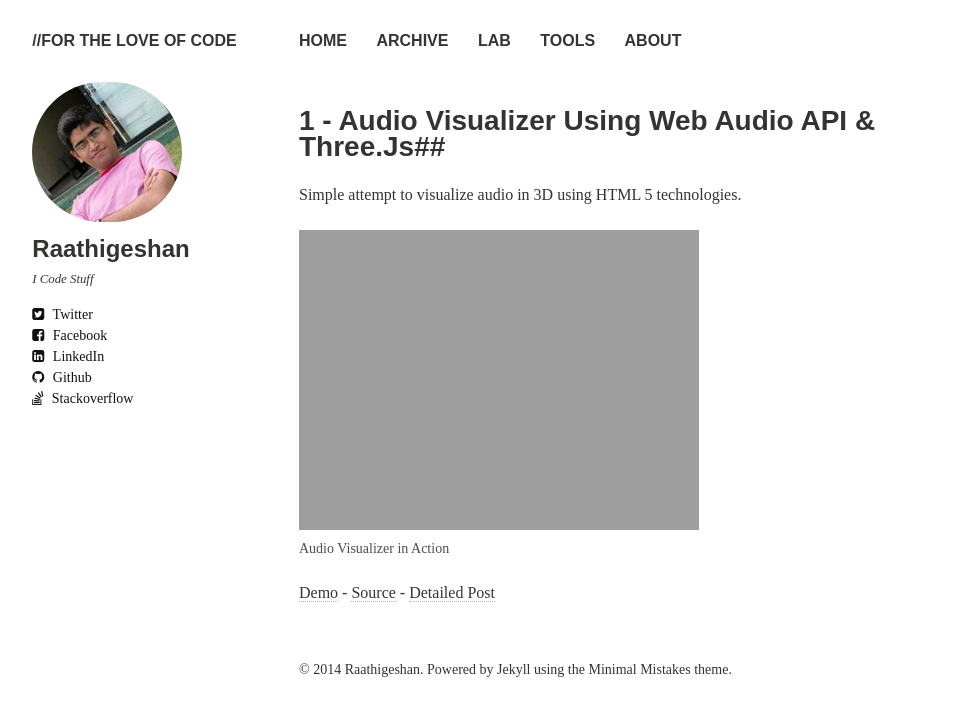
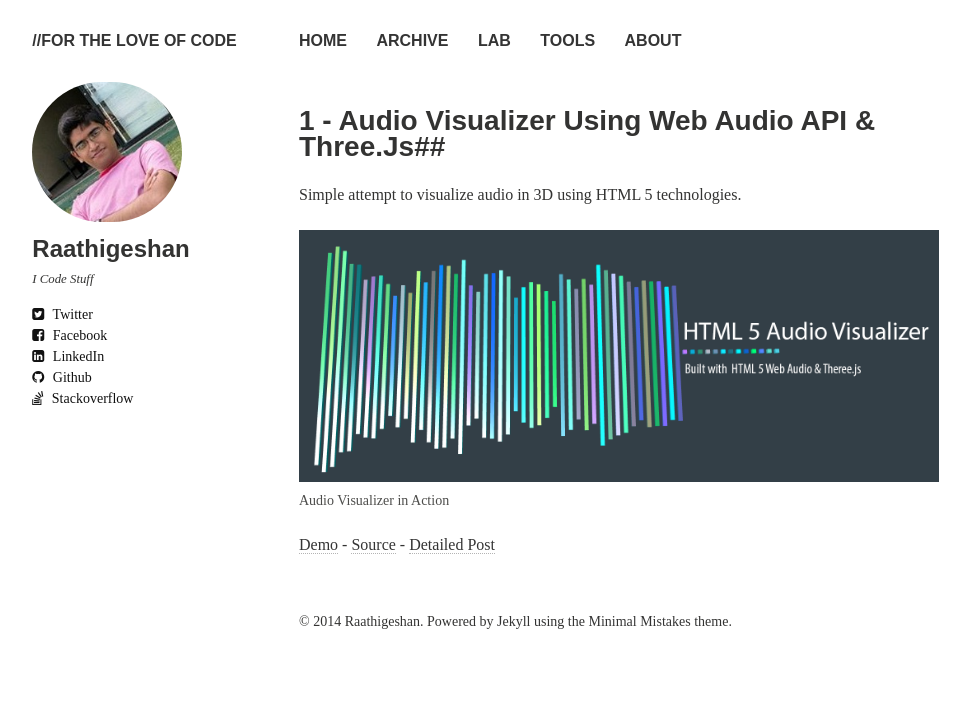
Before and after one commit to Raathigesh/Raathigesh.github.io, a Jekyll site: the page built from lab/index.md, in a window 1280 px wide. Shown: the top 716 px of the page, without its empty margins (21-991 px from the left). Built offline with Jekyll 4.4.1, drawn with Linux system fonts in a browser that asks for light colours; nearby versions of some CDN libraries; some web fonts are replaced.

Commit message:
Lab - new Pic

```diff
--- a/lab/index.md
+++ b/lab/index.md
@@ -13,7 +13,7 @@ image:
 Simple attempt to visualize audio in 3D using HTML 5 technologies.
 
 <figure>
-	<a href="http://raathigesh.com/images/2014-10-18-Audio%20Visualization%20with%20Web%20Audio%20and%20Three.js/Demo.PNG"><img src="http://raathigesh.com/images/2014-10-18-Audio%20Visualization%20with%20Web%20Audio%20and%20Three.js/Demo.PNG"></a>
+	<a href="http://raathigesh.com/images/Lab/1%20Audio%20Visualizer.png"><img src="http://raathigesh.com/images/Lab/1%20Audio%20Visualizer.png"></a>
     <figcaption>Audio Visualizer in Action</figcaption>
 </figure>
 
```
